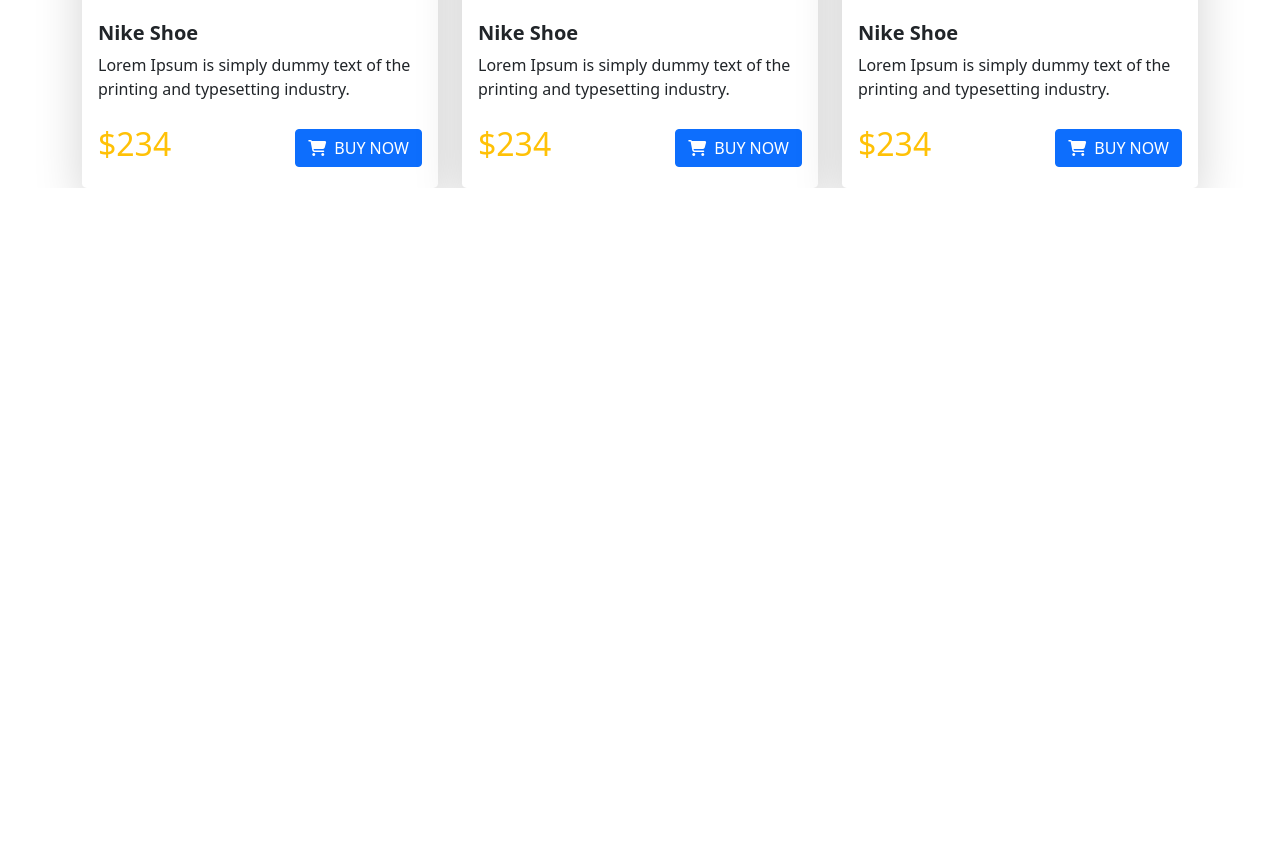
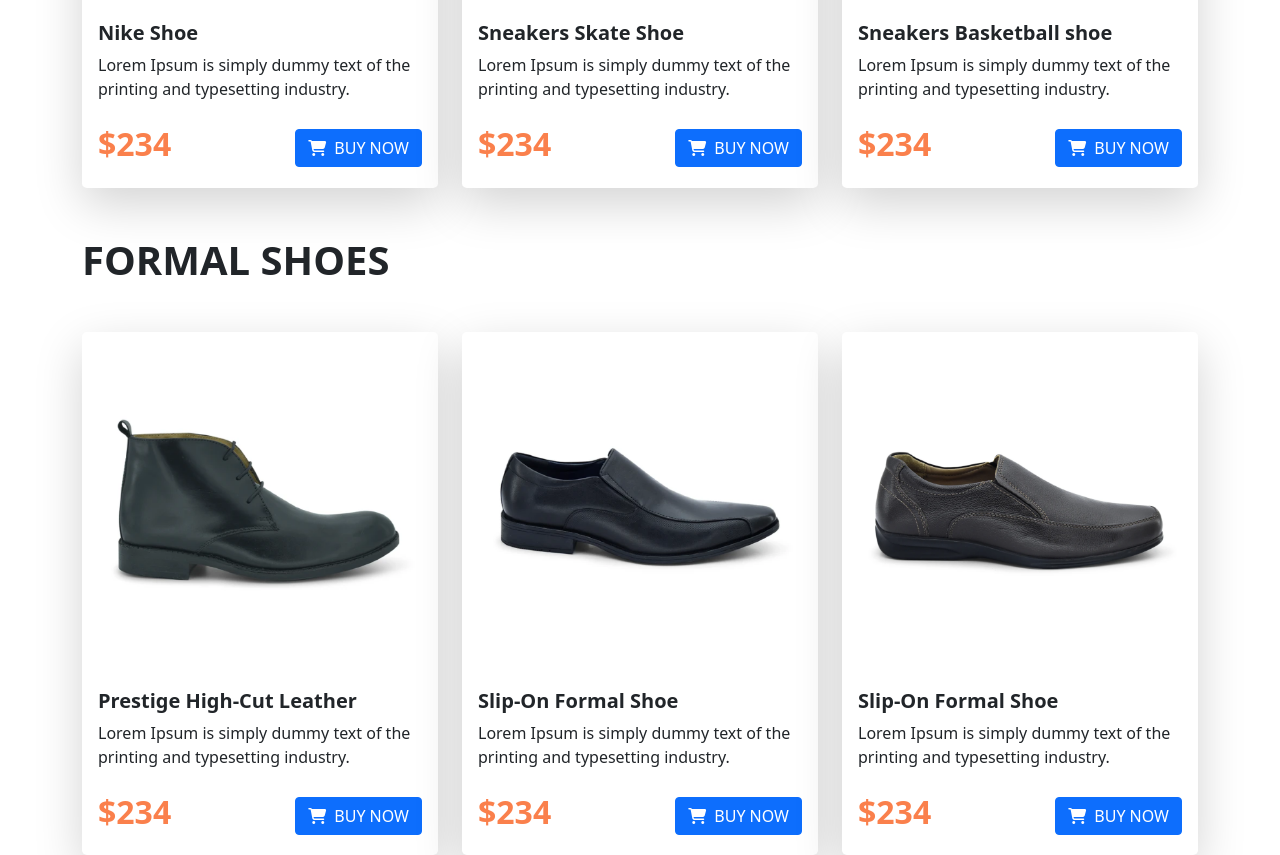
Before and after one commit to kamrulhaider/nike-react, a plain HTML site: page index.html in a window 1280 px wide. Shown: the part 1086-1941 px from the top of the page. Before the commit the page ends 1274 px from the top, so only its background shows below. Drawn offline with nearby package versions, Linux system fonts and the light colour scheme.

Commit message:
Formal shoes added

```diff
--- a/css/style.css
+++ b/css/style.css
@@ -7,3 +7,9 @@
 .card-bg {
   background-color: #f1f1f1;
 }
+.card {
+  transition: all 0.2s ease-in;
+}
+.card:hover {
+  transform: scale(1.02);
+}
--- a/index.html
+++ b/index.html
@@ -90,7 +90,7 @@
                         </div>
                         <div class="card-footer bg-transparent border-0 p-0">
                             <div class="d-flex justify-content-between align-items-center">
-                                <h2 class="text-warning">$234</h2>
+                                <h2 class="orange fw-bold">$234</h2>
                                 <button type="button" class="btn btn-primary text-uppercase"><i
                                         class="fas fa-shopping-cart me-2"></i>buy now</button>
                             </div>
@@ -99,15 +99,15 @@
                 </div>
                 <div class="col">
                     <div class="card h-100 rounded-3 p-3 shadow-lg border-0">
-                        <img src="images/shoe-1.png" class="card-img-top card-bg rounded-3" alt="...">
+                        <img src="images/shoe-2.png" class="card-img-top card-bg rounded-3" alt="...">
                         <div class="card-body p-0 py-4">
-                            <h5 class="card-title fw-bold">Nike Shoe</h5>
+                            <h5 class="card-title fw-bold">Sneakers Skate Shoe</h5>
                             <p class="card-text">Lorem Ipsum is simply dummy text of the
                                 printing and typesetting industry.</p>
                         </div>
                         <div class="card-footer bg-transparent border-0 p-0">
                             <div class="d-flex justify-content-between align-items-center">
-                                <h2 class="text-warning">$234</h2>
+                                <h2 class="orange fw-bold">$234</h2>
                                 <button type="button" class="btn btn-primary text-uppercase"><i
                                         class="fas fa-shopping-cart me-2"></i>buy now</button>
                             </div>
@@ -116,15 +116,73 @@
                 </div>
                 <div class="col">
                     <div class="card h-100 rounded-3 p-3 shadow-lg border-0">
-                        <img src="images/shoe-1.png" class="card-img-top card-bg rounded-3" alt="...">
+                        <img src="images/shoe-3.png" class="card-img-top card-bg rounded-3" alt="...">
                         <div class="card-body p-0 py-4">
-                            <h5 class="card-title fw-bold">Nike Shoe</h5>
+                            <h5 class="card-title fw-bold">Sneakers Basketball shoe</h5>
                             <p class="card-text">Lorem Ipsum is simply dummy text of the
                                 printing and typesetting industry.</p>
                         </div>
                         <div class="card-footer bg-transparent border-0 p-0">
                             <div class="d-flex justify-content-between align-items-center">
-                                <h2 class="text-warning">$234</h2>
+                                <h2 class="orange fw-bold">$234</h2>
+                                <button type="button" class="btn btn-primary text-uppercase"><i
+                                        class="fas fa-shopping-cart me-2"></i>buy now</button>
+                            </div>
+                        </div>
+                    </div>
+                </div>
+            </div>
+        </section>
+
+        <!-- formal shoes -->
+        <section class="container">
+            <h1 class="text-uppercase fw-bold my-5">formal shoes</h1>
+            <div class="row row-cols-1 row-cols-md-2 row-cols-lg-3 g-4">
+                <div class="col">
+                    <div class="card h-100 rounded-3 p-3 shadow-lg border-0">
+                        <img src="images/shoe-4.png" class="card-img-top" alt="...">
+                        <div class="card-body p-0 py-4">
+                            <h5 class="card-title fw-bold">Prestige High-Cut Leather </h5>
+                            <p class="card-text">Lorem Ipsum is simply dummy text of the
+                                printing and typesetting industry.</p>
+                        </div>
+                        <div class="card-footer bg-transparent border-0 p-0">
+                            <div class="d-flex justify-content-between align-items-center">
+                                <h2 class="orange fw-bold">$234</h2>
+                                <button type="button" class="btn btn-primary text-uppercase"><i
+                                        class="fas fa-shopping-cart me-2"></i>buy now</button>
+                            </div>
+                        </div>
+                    </div>
+                </div>
+                <div class="col">
+                    <div class="card h-100 rounded-3 p-3 shadow-lg border-0">
+                        <img src="images/shoe-5.png" class="card-img-top" alt="...">
+                        <div class="card-body p-0 py-4">
+                            <h5 class="card-title fw-bold">Slip-On Formal Shoe</h5>
+                            <p class="card-text">Lorem Ipsum is simply dummy text of the
+                                printing and typesetting industry.</p>
+                        </div>
+                        <div class="card-footer bg-transparent border-0 p-0">
+                            <div class="d-flex justify-content-between align-items-center">
+                                <h2 class="orange fw-bold">$234</h2>
+                                <button type="button" class="btn btn-primary text-uppercase"><i
+                                        class="fas fa-shopping-cart me-2"></i>buy now</button>
+                            </div>
+                        </div>
+                    </div>
+                </div>
+                <div class="col">
+                    <div class="card h-100 rounded-3 p-3 shadow-lg border-0">
+                        <img src="images/shoe-6.png" class="card-img-top" alt="...">
+                        <div class="card-body p-0 py-4">
+                            <h5 class="card-title fw-bold">Slip-On Formal Shoe</h5>
+                            <p class="card-text">Lorem Ipsum is simply dummy text of the
+                                printing and typesetting industry.</p>
+                        </div>
+                        <div class="card-footer bg-transparent border-0 p-0">
+                            <div class="d-flex justify-content-between align-items-center">
+                                <h2 class="orange fw-bold">$234</h2>
                                 <button type="button" class="btn btn-primary text-uppercase"><i
                                         class="fas fa-shopping-cart me-2"></i>buy now</button>
                             </div>
```
Also changed, not shown: images/shoe-2.png, images/shoe-3.png, images/shoe-4.png (renamed from images/Mask Group.png), images/shoe-5.png (renamed from images/Rectangle 38.png), images/shoe-6.png (renamed from images/Rectangle 39.png).
